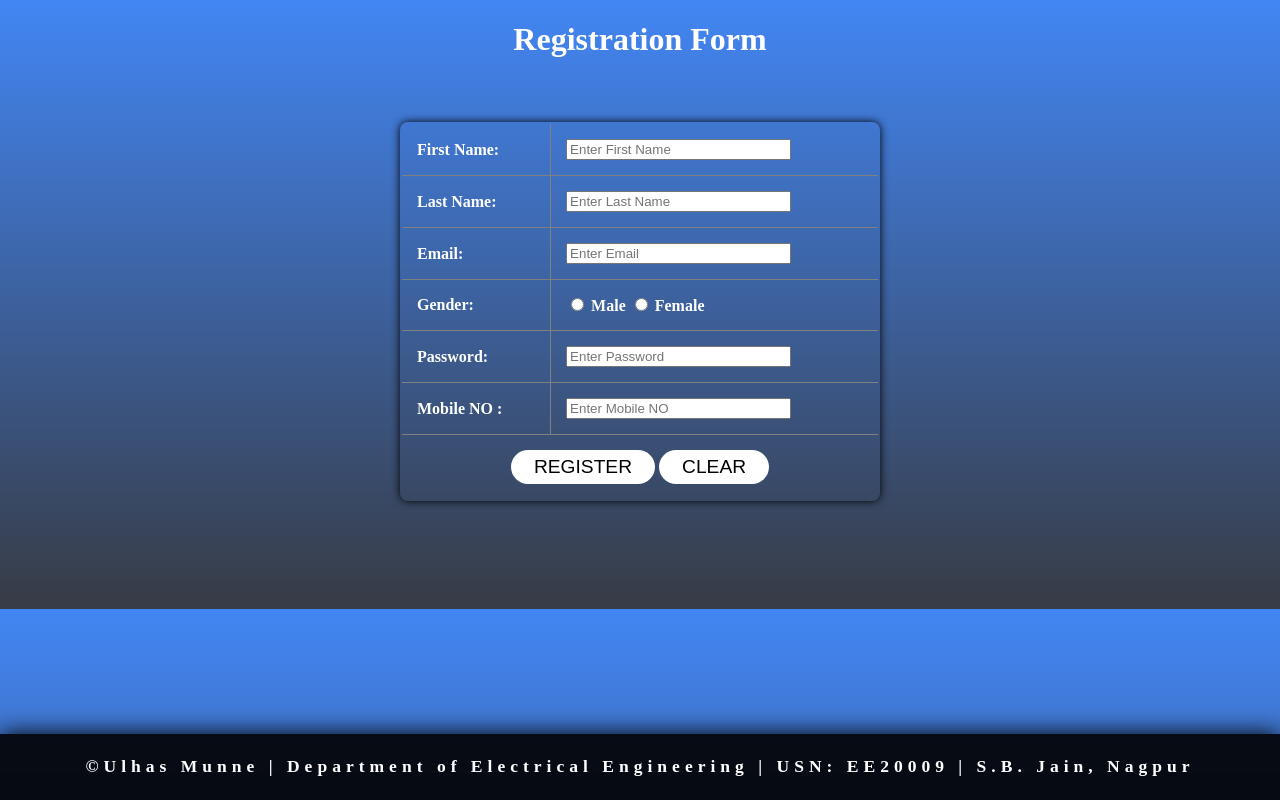
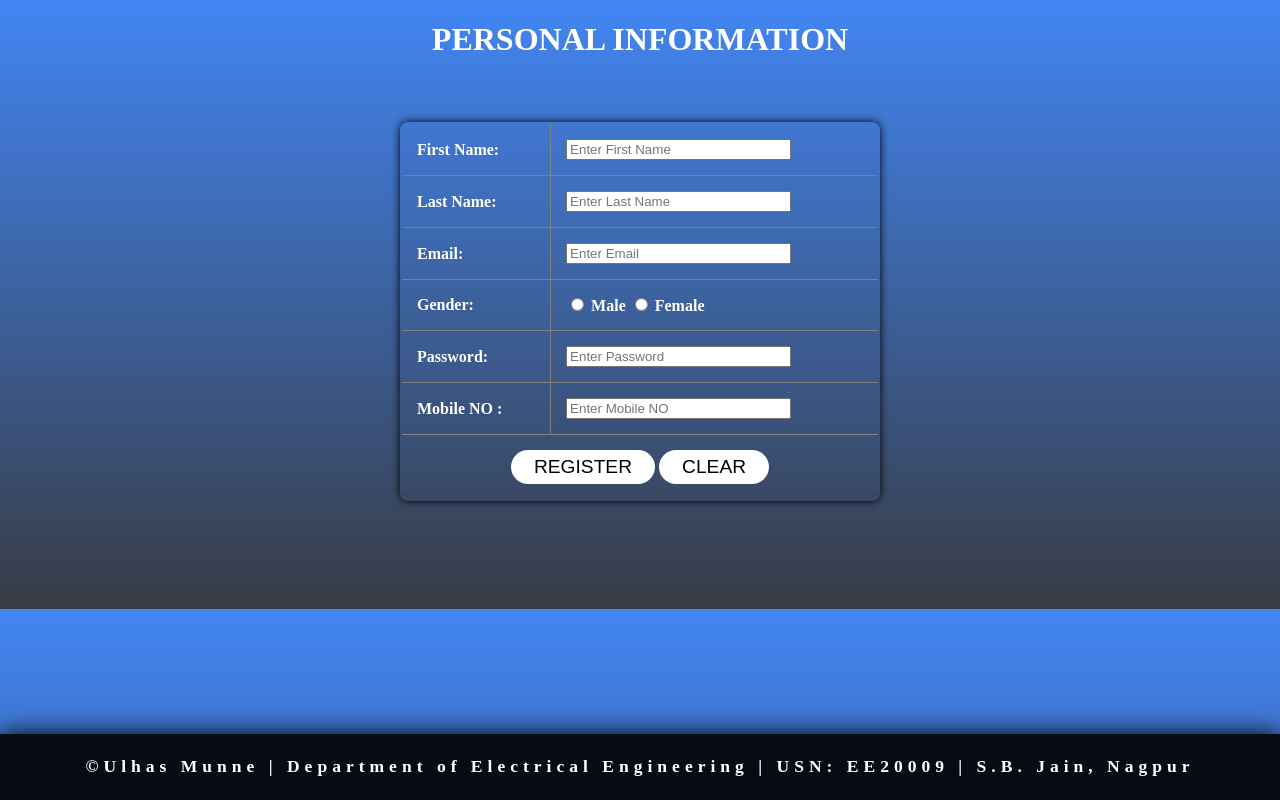
Before and after one commit to ulhasmunne13/ulhasmunne13.github.io, a plain HTML site: page index.html in a window 1280 px wide. Drawn offline with Linux system fonts and the light colour scheme.

Commit message:
Update index.html

```diff
--- a/index.html
+++ b/index.html
@@ -135,7 +135,7 @@
 </head>
 <body>
 <div align="center">
-	<h1>Registration Form</h1>
+	<h1>PERSONAL INFORMATION</h1>
     <h3 id="Ulhas Munne"></h3>
     <form method="post" action="" onSubmit="return verify()">
     	<table border="2" cellspacing="0" cellpadding="15">
```
